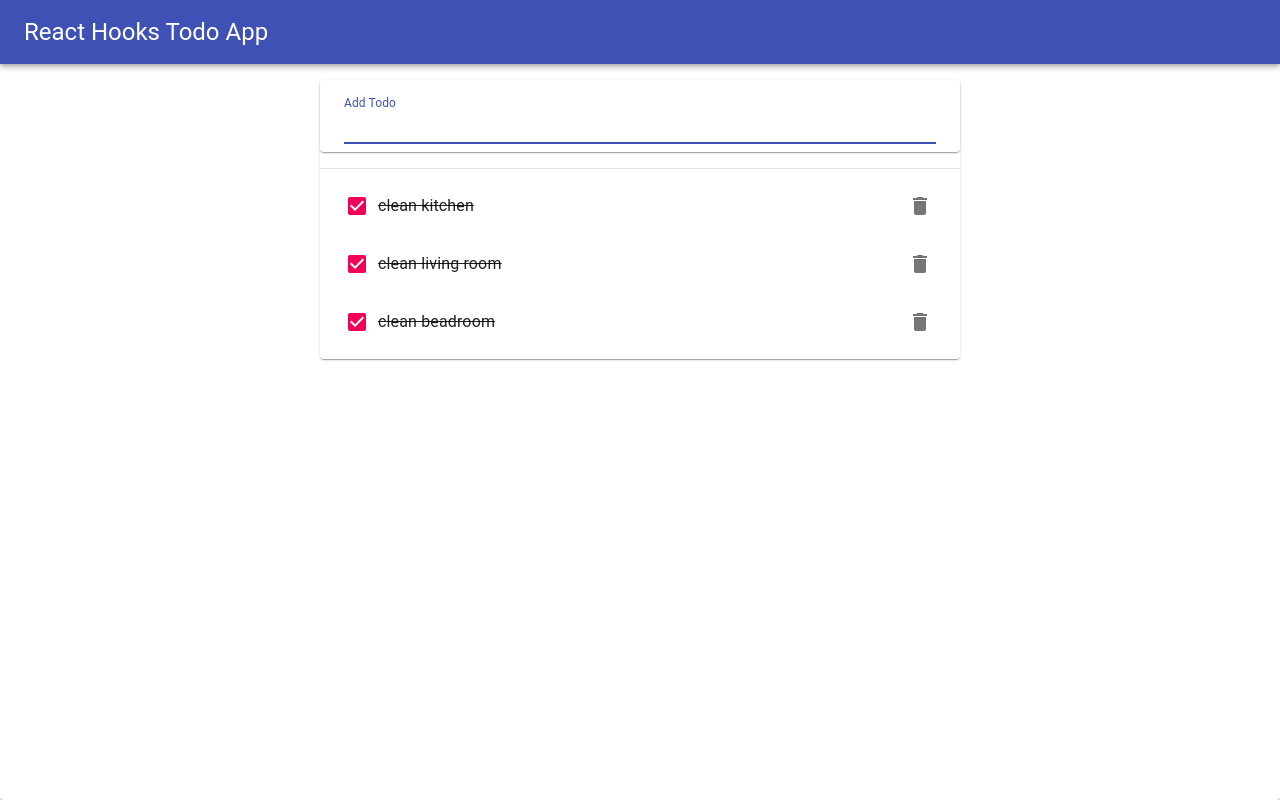
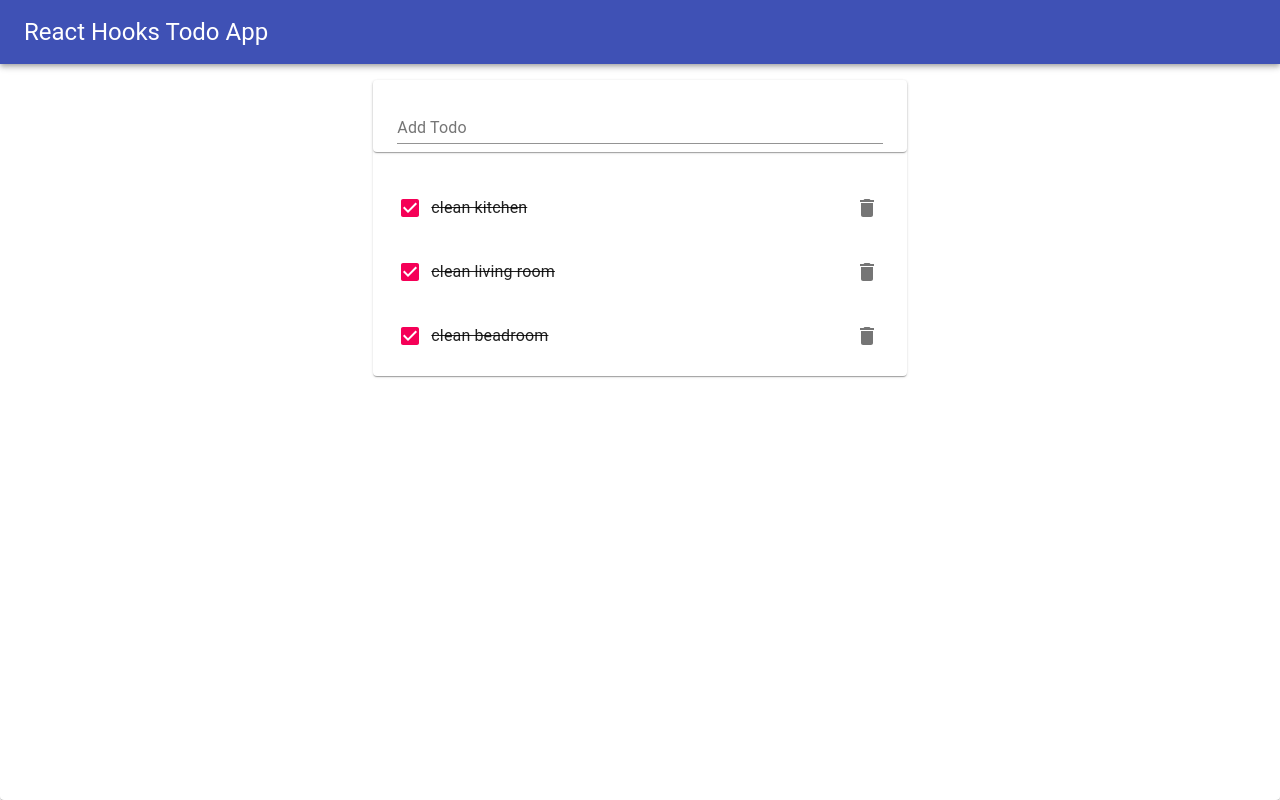
Before and after one commit to bubigrega/hooks-todo-app, a React (Create React App) app: page / in a window 1280 px wide. Built offline with nearby package versions, Linux system fonts and the light colour scheme.

Commit message:
fixed edit form

```diff
--- /dev/null
+++ b/src/EditTodoForm.js
@@ -0,0 +1,37 @@
+import React from "react";
+import TextField from "@material-ui/core/TextField";
+import { makeStyles } from "@material-ui/core/styles";
+
+import useInput from "./hooks/useInput";
+
+const useStyles = makeStyles({
+  root: {
+    width: "80%",
+    marginLeft: "1rem"
+  }
+});
+
+const EditTodoForm = ({ id, task, setEditOpen, editTodo }) => {
+  const classes = useStyles();
+  const [fieldsTodo] = useInput(task);
+
+  const handleSubmit = e => {
+    e.preventDefault();
+    editTodo(id, fieldsTodo.value);
+    setEditOpen();
+  };
+  return (
+    <form onSubmit={handleSubmit} className={classes.root}>
+      <TextField
+        onBlur={handleSubmit}
+        autoFocus
+        fullWidth
+        {...fieldsTodo}
+        label="Edit"
+        margin="normal"
+      />
+    </form>
+  );
+};
+
+export default EditTodoForm;
--- a/src/Todo.js
+++ b/src/Todo.js
@@ -7,7 +7,7 @@ import ListItemSecondaryAction from "@material-ui/core/ListItemSecondaryAction";
 import Delete from "@material-ui/icons/Delete";
 import Edit from "@material-ui/icons/Edit";
 
-import TodoForm from "./TodoForm";
+import EditTodoForm from "./EditTodoForm";
 import useToggle from "./hooks/useToggle";
 
 const Todo = ({
@@ -28,9 +28,9 @@ const Todo = ({
   };
 
   return (
-    <>
+    <ListItem style={{ height: "64px" }}>
       {editOpen ? (
-        <TodoForm
+        <EditTodoForm
           task={task}
           id={id}
           editTodo={editTodo}
@@ -38,7 +38,7 @@ const Todo = ({
           editOpen={editOpen}
         />
       ) : (
-        <ListItem>
+        <>
           <CheckBox checked={completed} onChange={handleCompleted} />
           <ListItemText
             style={{ textDecoration: completed ? "line-through" : "none" }}
@@ -55,9 +55,9 @@ const Todo = ({
               </IconButton>
             )}
           </ListItemSecondaryAction>
-        </ListItem>
+        </>
       )}
-    </>
+    </ListItem>
   );
 };
 
--- a/src/TodoApp.js
+++ b/src/TodoApp.js
@@ -61,7 +61,7 @@ const TodoApp = () => {
         </ToolBar>
       </AppBar>
       <Grid container justify="center">
-        <Grid item xs={12} sm={10} md={8} lg={6}>
+        <Grid item xs={11} sm={9} md={7} lg={5}>
           <TodoList
             todos={todos}
             addTodo={addTodo}
--- a/src/TodoForm.js
+++ b/src/TodoForm.js
@@ -1,5 +1,4 @@
 import React from "react";
-import Divider from "@material-ui/core/Divider";
 import TextField from "@material-ui/core/TextField";
 import useInput from "./hooks/useInput";
 import Paper from "@material-ui/core/Paper";
@@ -11,42 +10,23 @@ const useStyles = makeStyles({
     margin: "1rem 0"
   }
 });
-const TodoForm = ({
-  id,
-  task = "",
-  addTodo,
-  editOpen,
-  setEditOpen,
-  editTodo
-}) => {
+const TodoForm = ({ addTodo }) => {
   const classes = useStyles();
-  const [fieldsTodo, resetTodo] = useInput(task);
+  const [fieldsTodo, resetTodo] = useInput("");
 
   const handleSubmit = e => {
     e.preventDefault();
-    if (editOpen) {
-      editTodo(id, fieldsTodo.value);
-      setEditOpen();
-    } else {
+
     addTodo(fieldsTodo.value);
     resetTodo();
-    }
   };
+
   return (
-    <>
     <Paper className={classes.root}>
       <form onSubmit={handleSubmit}>
-          <TextField
-            autoFocus
-            fullWidth
-            {...fieldsTodo}
-            label={editOpen ? "Edit" : "Add Todo"}
-            margin="normal"
-          />
+        <TextField fullWidth {...fieldsTodo} label="Add Todo" margin="normal" />
       </form>
     </Paper>
-      <Divider />
-    </>
   );
 };
 
```
Lines whose indentation alone changed are shown as unchanged.
